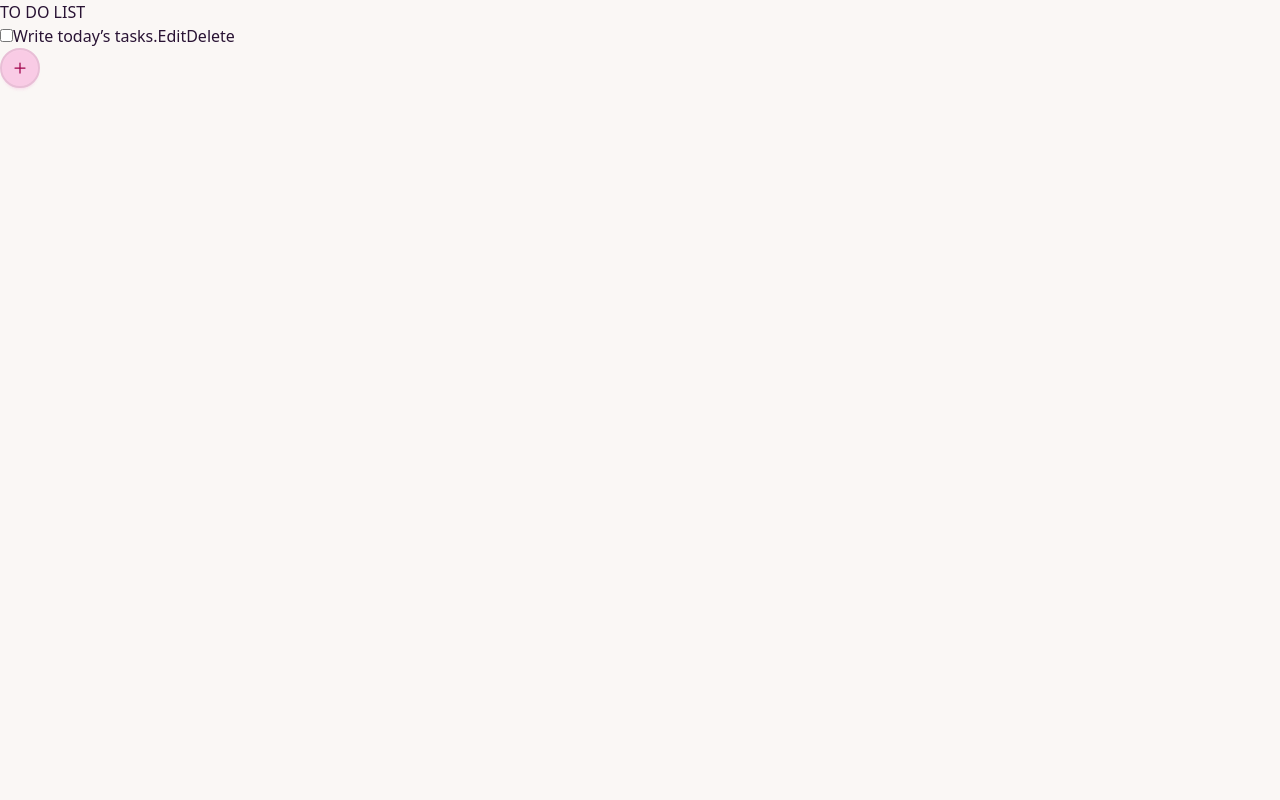
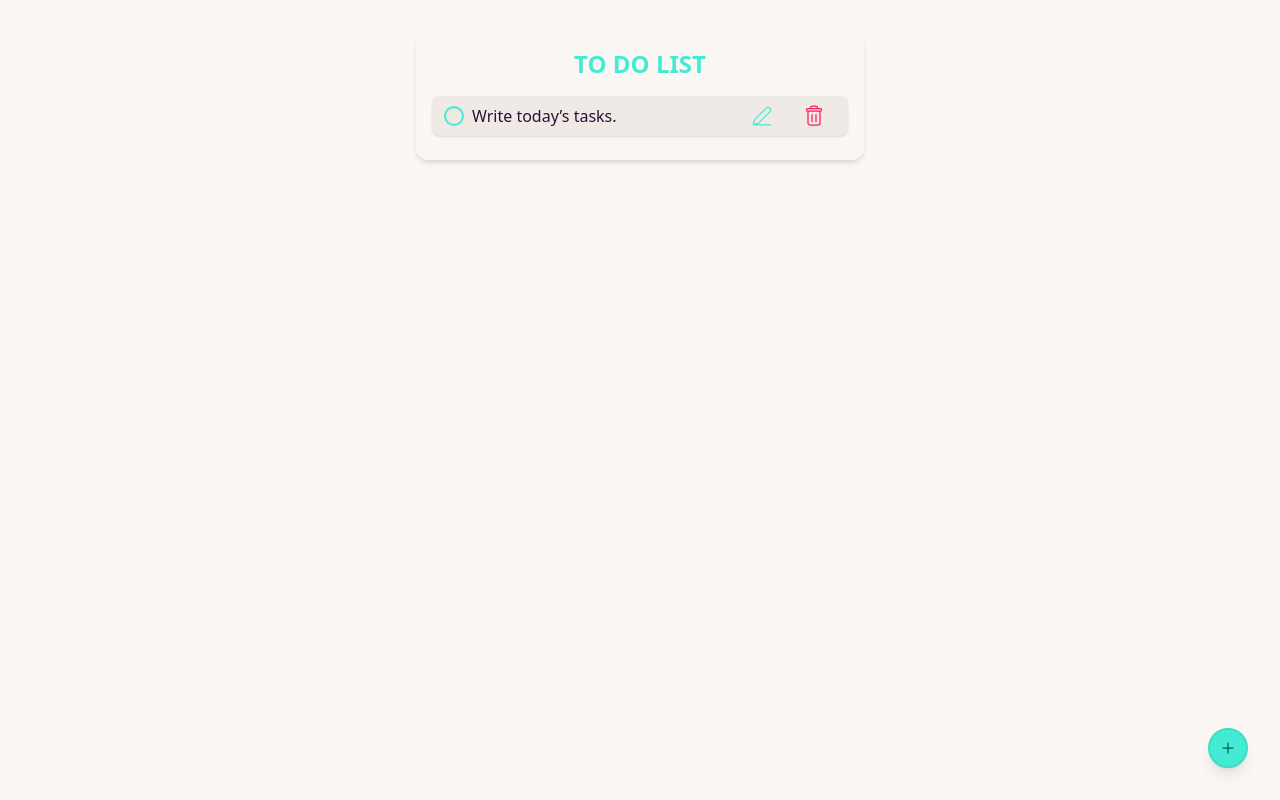
Before and after one commit to makee-ham/DayCraft, a React (Vite) app: page / in a window 1280 px wide. Built offline with nearby package versions, Linux system fonts and the light colour scheme.

Commit message:
design #1 simple style

```diff
--- a/src/components/TodoList/TodoList.tsx
+++ b/src/components/TodoList/TodoList.tsx
@@ -1,5 +1,7 @@
 import { useReducer, useState } from "react";
 import Plus from "@assets/Plus";
+import Bin from "@/assets/Bin";
+import Edit from "@/assets/Edit";
 
 interface Todo {
   id: number;
@@ -70,19 +72,27 @@ export default function TodoList() {
   };
 
   return (
-    <section>
-      <h2>TO DO LIST</h2>
-      <div>
+    <section className="max-w-md mx-auto mt-8 p-4 bg-base-100 rounded-xl shadow-md space-y-4">
+      <h2 className="text-2xl font-bold text-primary text-center">
+        TO DO LIST
+      </h2>
+      <div className="space-y-2">
         {todos.map((todo) => (
-          <div key={todo.id}>
+          <div
+            key={todo.id}
+            className="flex items-center justify-between bg-base-200 rounded-lg px-3 py-2 shadow-sm gap-2"
+          >
             {editingId === todo.id ? (
-              <form onSubmit={handleSubmitEdit}>
+              <form onSubmit={handleSubmitEdit} className="flex gap-2">
                 <input
                   type="text"
                   value={editText}
                   onChange={(e) => setEditText(e.target.value)}
+                  className="input input-sm input-bordered flex-1"
                 />
-                <button type="submit">Save</button>
+                <button type="submit" className="btn btn-sm btn-primary">
+                  Save
+                </button>
               </form>
             ) : (
               <>
@@ -92,8 +102,10 @@ export default function TodoList() {
                   onChange={() =>
                     dispatch({ type: "TOGGLE", payload: todo.id })
                   }
+                  className="checkbox checkbox-sm checkbox-primary"
                 />
                 <span
+                  className="flex-1 text-base-content"
                   style={{
                     textDecoration: todo.completed ? "line-through" : "none",
                   }}
@@ -106,14 +118,16 @@ export default function TodoList() {
                     setEditingId(todo.id);
                     setEditText(todo.text);
                   }}
+                  className="btn btn-xs btn-ghost text-primary"
                 >
-                  Edit
+                  <Edit />
                 </button>
                 <button
                   type="button"
                   onClick={() => dispatch({ type: "DELETE", payload: todo.id })}
+                  className="btn btn-xs btn-ghost text-error"
                 >
-                  Delete
+                  <Bin />
                 </button>
               </>
             )}
@@ -122,7 +136,7 @@ export default function TodoList() {
         <button
           type="button"
           onClick={handleClickAddBtn}
-          className="btn btn-circle btn-secondary"
+          className="btn btn-circle btn-primary fixed bottom-8 right-8 shadow-lg"
         >
           <Plus />
         </button>
```
